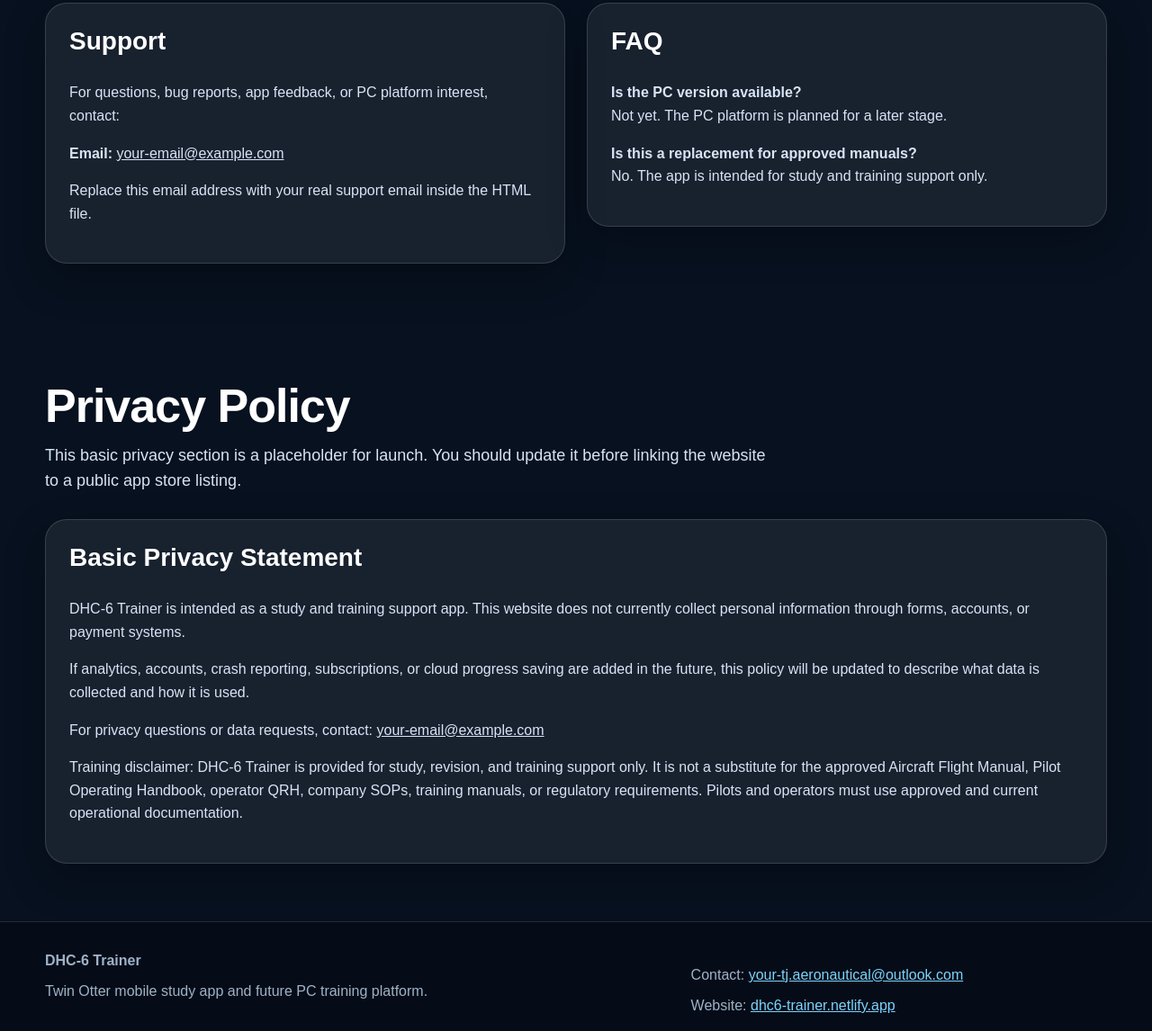
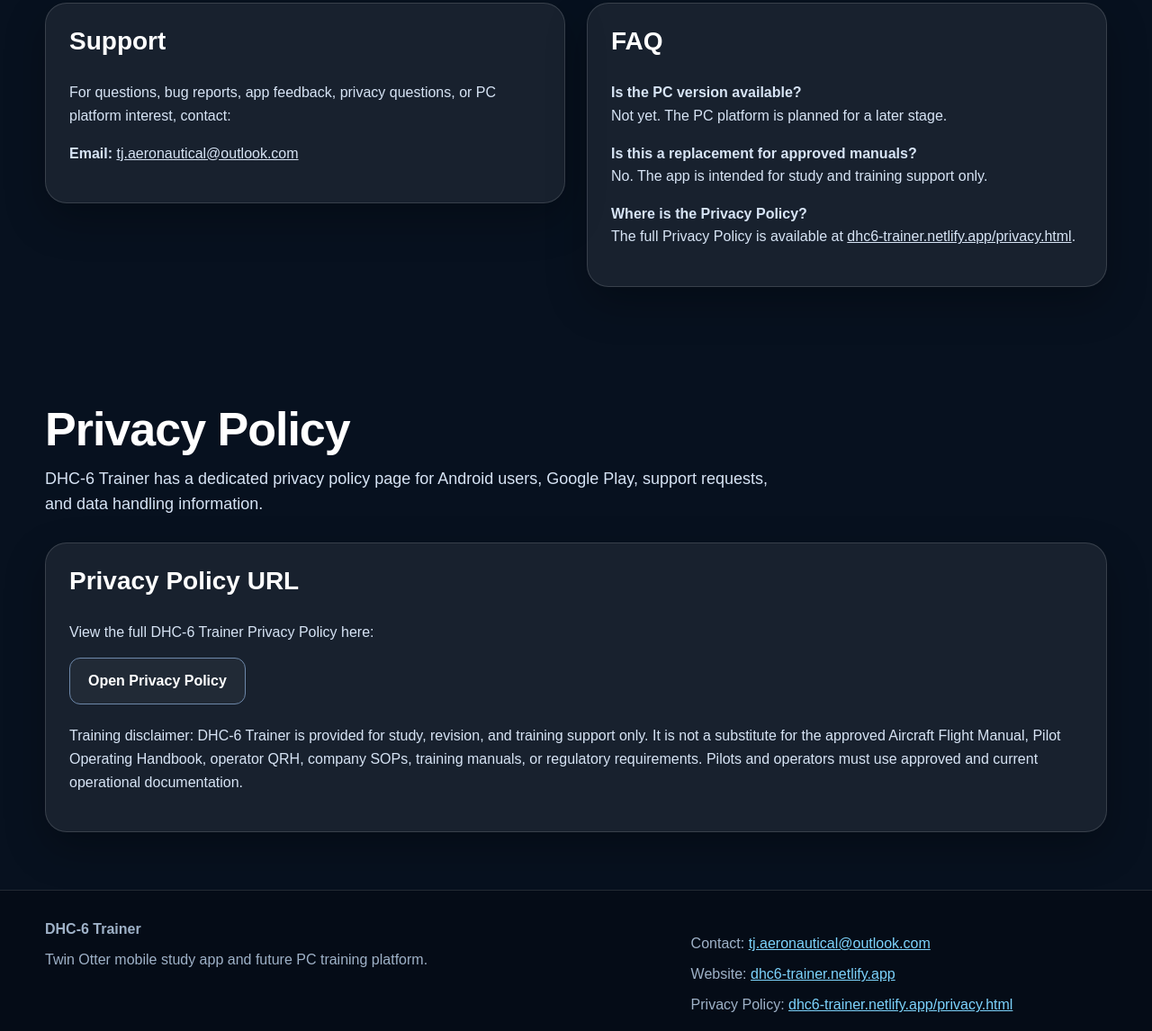
Before and after one commit to TJAeronautical/dhc6-trainer-website, a plain HTML site: page index.html in a window 1280 px wide. Shown: the part 2731-3877 px from the top of the page at 90% size. Drawn offline with Linux system fonts and the light colour scheme.

Commit message:
Revise privacy policy and contact details in index.html
Updated contact information and added privacy policy details.

```diff
--- a/index.html
+++ b/index.html
@@ -376,6 +376,7 @@
       font-size: 14px;
       color: var(--muted-2);
       line-height: 1.55;
+      margin-top: 22px;
     }
 
     @media (max-width: 900px) {
@@ -429,7 +430,7 @@
         <a href="#mcc">MCC Callouts</a>
         <a href="#pc">PC Platform</a>
         <a href="#support">Support</a>
-        <a href="#privacy">Privacy</a>
+        <a href="privacy.html">Privacy</a>
       </div>
     </nav>
   </header>
@@ -629,16 +630,12 @@
           <h3>Support</h3>
 
           <p>
-            For questions, bug reports, app feedback, or PC platform interest, contact:
+            For questions, bug reports, app feedback, privacy questions, or PC platform interest, contact:
           </p>
 
           <p>
             <strong>Email:</strong>
-            <a href="mailto:your-email@example.com">your-email@example.com</a>
-          </p>
-
-          <p>
-            Replace this email address with your real support email inside the HTML file.
+            <a href="mailto:tj.aeronautical@outlook.com">tj.aeronautical@outlook.com</a>
           </p>
         </div>
 
@@ -652,6 +649,11 @@
           <p><strong>Is this a replacement for approved manuals?</strong><br />
             No. The app is intended for study and training support only.
           </p>
+
+          <p><strong>Where is the Privacy Policy?</strong><br />
+            The full Privacy Policy is available at
+            <a href="privacy.html">dhc6-trainer.netlify.app/privacy.html</a>.
+          </p>
         </div>
       </div>
     </section>
@@ -661,30 +663,19 @@
         <div class="section-title">
           <h2>Privacy Policy</h2>
           <p>
-            This basic privacy section is a placeholder for launch. You should update it
-            before linking the website to a public app store listing.
+            DHC-6 Trainer has a dedicated privacy policy page for Android users, Google Play,
+            support requests, and data handling information.
           </p>
         </div>
 
         <div class="panel">
-          <h3>Basic Privacy Statement</h3>
+          <h3>Privacy Policy URL</h3>
 
           <p>
-            DHC-6 Trainer is intended as a study and training support app. This website
-            does not currently collect personal information through forms, accounts, or
-            payment systems.
+            View the full DHC-6 Trainer Privacy Policy here:
           </p>
 
-          <p>
-            If analytics, accounts, crash reporting, subscriptions, or cloud progress saving
-            are added in the future, this policy will be updated to describe what data is
-            collected and how it is used.
-          </p>
-
-          <p>
-            For privacy questions or data requests, contact:
-            <a href="mailto:your-email@example.com">your-email@example.com</a>
-          </p>
+          <a class="button secondary" href="privacy.html">Open Privacy Policy</a>
 
           <p class="disclaimer">
             Training disclaimer: DHC-6 Trainer is provided for study, revision, and training
@@ -710,13 +701,18 @@
       <div>
         <p>
           Contact:
-          <a href="mailto:tj.aeronautical@outlook.com">your-tj.aeronautical@outlook.com</a>
+          <a href="mailto:tj.aeronautical@outlook.com">tj.aeronautical@outlook.com</a>
         </p>
 
         <p>
           Website:
           <a href="https://dhc6-trainer.netlify.app">dhc6-trainer.netlify.app</a>
         </p>
+
+        <p>
+          Privacy Policy:
+          <a href="https://dhc6-trainer.netlify.app/privacy.html">dhc6-trainer.netlify.app/privacy.html</a>
+        </p>
       </div>
     </div>
   </footer>
```
